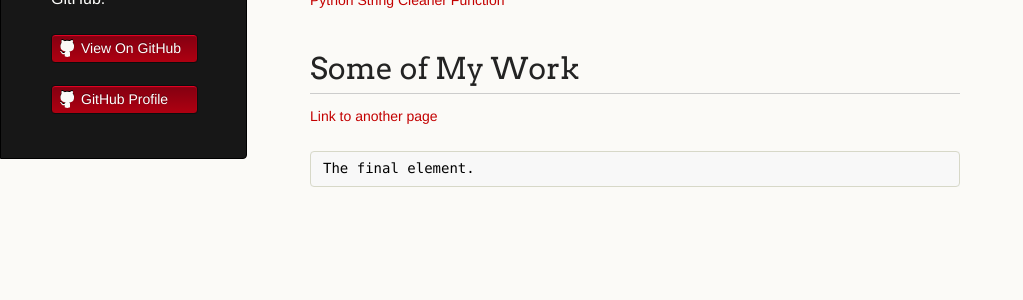
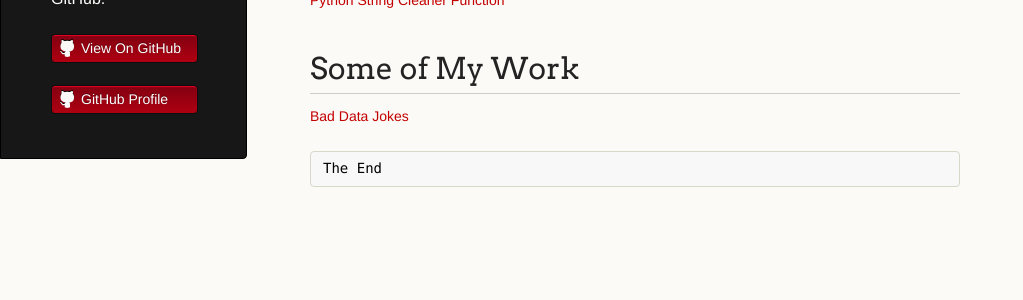
Before and after one commit to RandallTSmith/RandallTSmith.github.io, a Jekyll site: the page built from index.md, in a window 1280 px wide. Shown: the part 399-699 px from the top of the page, without its empty margins (0-1023 px from the left). Built offline with Jekyll 4.4.1, drawn with Linux system fonts in a browser that asks for light colours.

Commit message:
Update index.md

````diff
--- a/index.md
+++ b/index.md
@@ -15,12 +15,12 @@ Something about me or a link with the site about me
 
 # Some of My Work
 
-[Link to another page](./another-page.html)
+[Bad Data Jokes](./baddadjokes/index.md)
 
 
 
 
 
 ```
-The final element.
+The End
 ```
````
